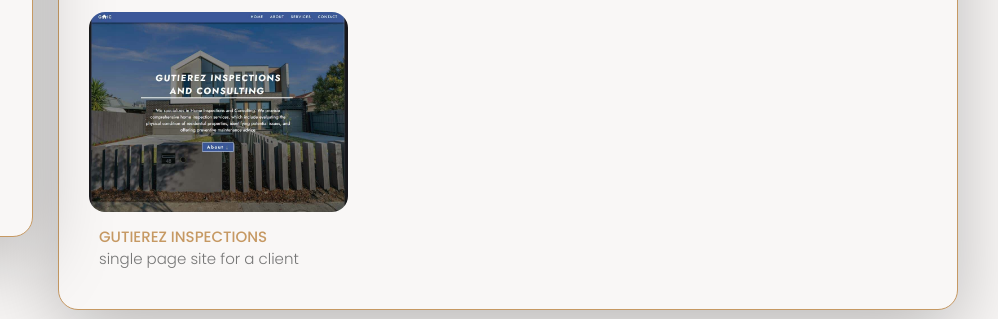
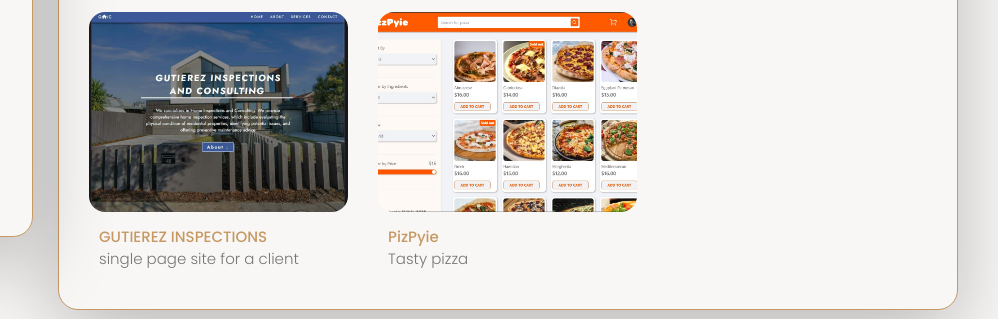
Before and after one commit to FaishalJ/Faishal, a website: page index.html in a window 1280 px wide. Both pictures are taken after a click on the button "Projects". Shown: the part 465-784 px from the top of the page, 282-1280 px from the left. Drawn offline with nearby package versions, Linux system fonts and the light colour scheme.

Commit message:
Added pizpyie project

```diff
--- a/index.html
+++ b/index.html
@@ -479,29 +479,29 @@
                 </a>
               </li>
 
-              <!-- <li
+              <li
                 class="project-item active"
                 data-filter-item
                 data-category="web design"
               >
-                <a href="#">
+                <a href="https://pizpyie.netlify.app/" target="_blank">
                   <figure class="project-img">
                     <div class="project-item-icon-box">
                       <ion-icon name="eye-outline"></ion-icon>
                     </div>
 
                     <img
-                      src="./assets/images/project-5.png"
+                      src="./assets/images/project-PizPyie.jpg"
                       alt="dsm."
                       loading="lazy"
                     />
                   </figure>
 
-                  <h3 class="project-title">DSM.</h3>
+                  <h3 class="project-title">PizPyie</h3>
 
-                  <p class="project-category">Web design</p>
+                  <p class="project-category">Tasty pizza</p>
                 </a>
-              </li> -->
+              </li>
 
               <!-- <li
                 class="project-item active"
```
Also changed, not shown: assets/images/project-PizPyie.jpg (added), 1 other file.
